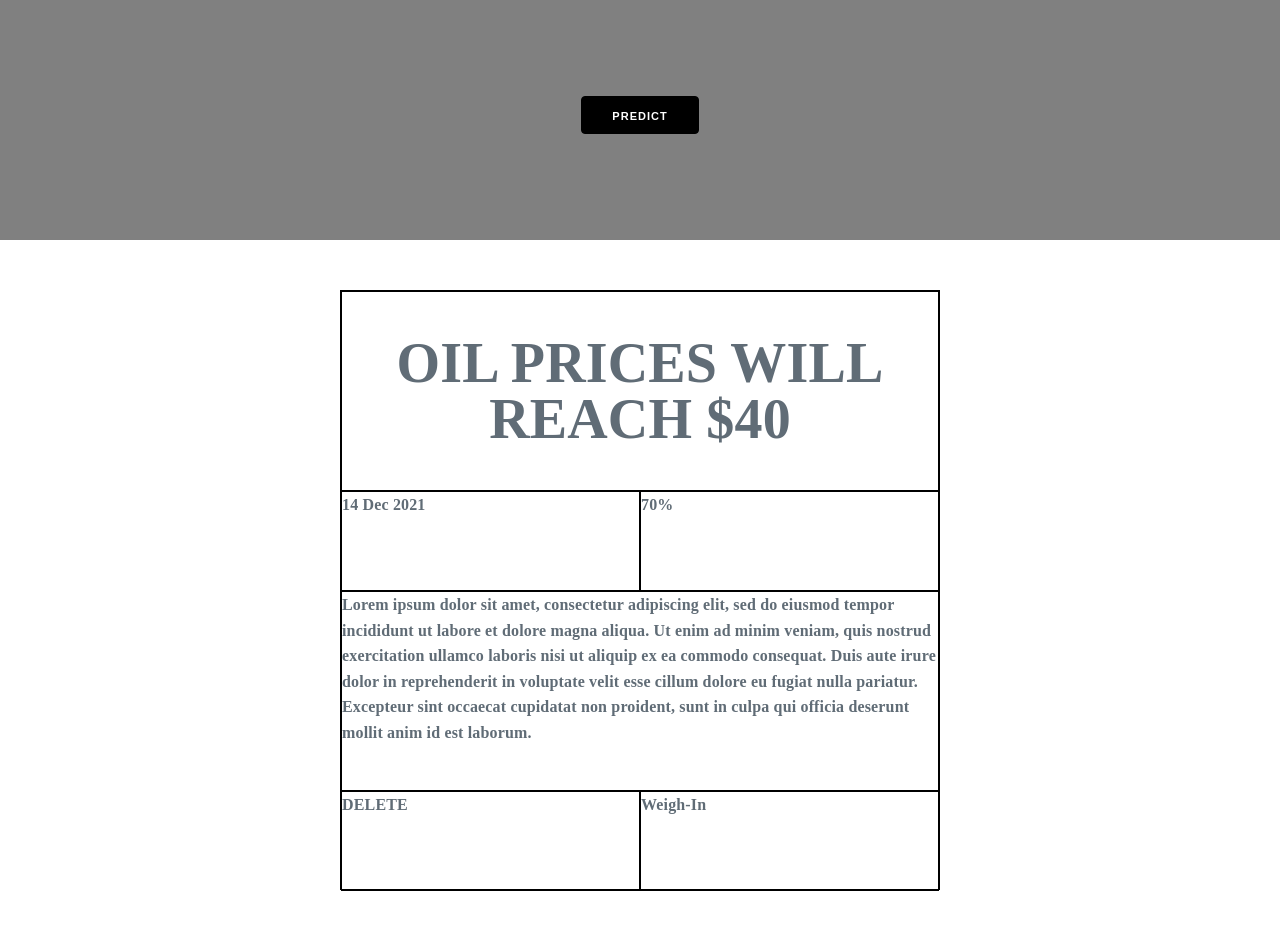
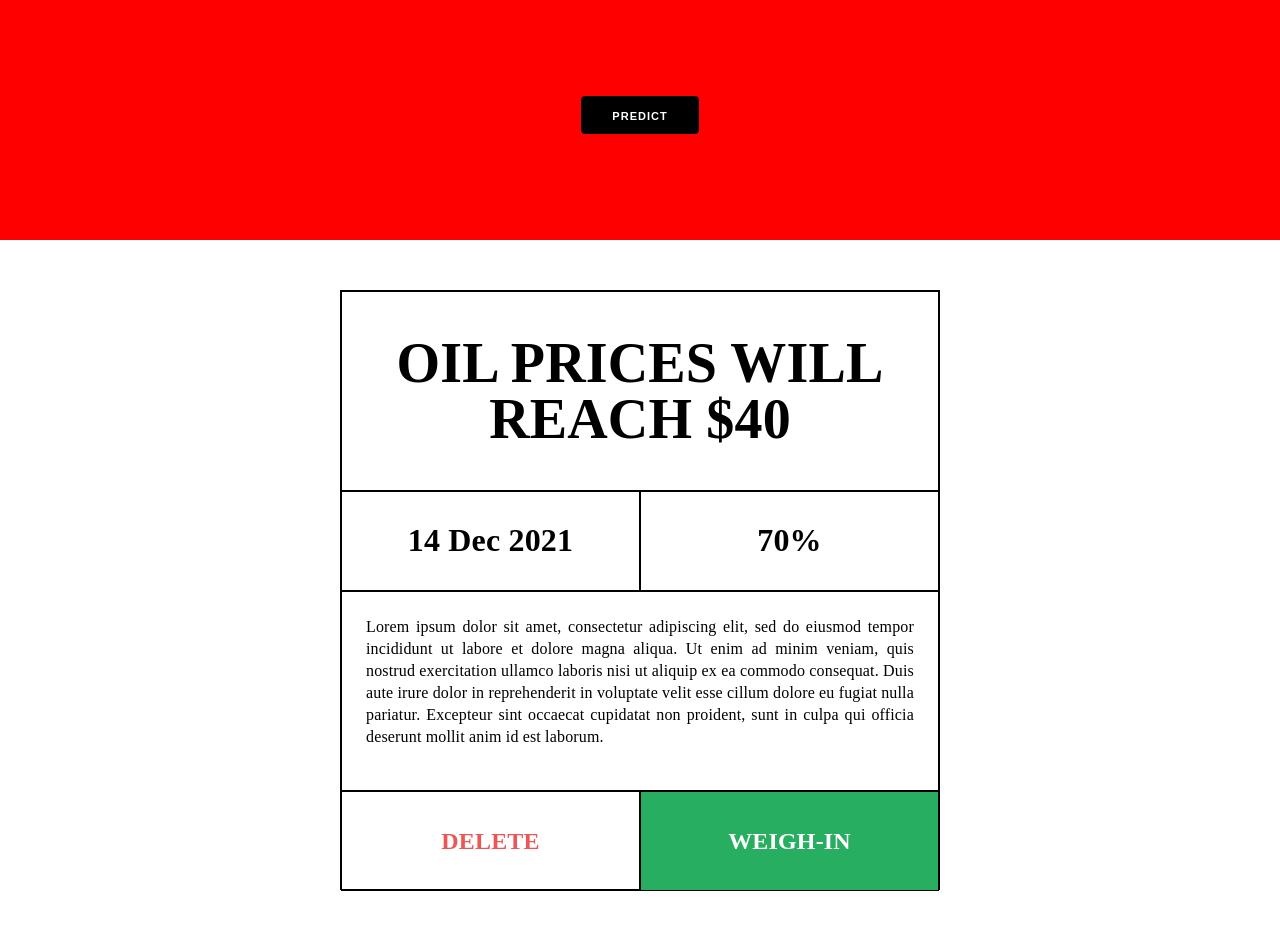
Before and after one commit to invertalwaysinvert/decisionJournal, a React (Create React App) app in the folder journal/: page /home in a window 1280 px wide. Shown: the top 952 px of the page. Built offline with nearby package versions, Linux system fonts and the light colour scheme.

Commit message:
Completed styling for Bets

```diff
--- a/journal/src/Bet.jsx
+++ b/journal/src/Bet.jsx
@@ -11,6 +11,7 @@ export const Bet = () => {
   const Font = styled.div`
     font-family: "Merriweather Sans";
     font-weight: Bold;
+    color: black;
   `;
 
   const Border = styled(Font)`
@@ -39,16 +40,31 @@ export const Bet = () => {
   const Date = styled(Border)`
     height: 100px;
     width: 50%;
+    display: flex;
+    flex-direction: row;
+    justify-content: center;
+    align-items: center;
+    font-size: 32px;
   `;
 
   const ConfidenceLevel = styled(Border)`
     height: 100px;
     width: 50%;
+    display: flex;
+    flex-direction: row;
+    justify-content: center;
+    align-items: center;
+    font-size: 32px;
   `;
 
   const Description = styled(Border)`
     height: 200px;
     width: 100%;
+    padding: 24px;
+    line-height: 22px;
+    font-weight: 400;
+    overflow: hidden;
+    text-align: justify;
   `;
 
   const Options = styled(Border)`
@@ -62,11 +78,24 @@ export const Bet = () => {
   const Delete = styled(Border)`
     height: 100px;
     width: 50%;
+    display: flex;
+    flex-direction: row;
+    justify-content: center;
+    align-items: center;
+    font-size: 24px;
+    color: #eb5757;
   `;
 
   const WeighIn = styled(Border)`
     height: 100px;
     width: 50%;
+    display: flex;
+    flex-direction: row;
+    justify-content: center;
+    align-items: center;
+    font-size: 24px;
+    background-color: #27ae60;
+    color: white;
   `;
 
   return (
@@ -87,7 +116,7 @@ export const Bet = () => {
       </Description>
       <Options>
         <Delete>DELETE</Delete>
-        <WeighIn>Weigh-In</WeighIn>
+        <WeighIn>WEIGH-IN</WeighIn>
       </Options>
     </BetStyle>
   );
--- a/journal/src/Dashboard.jsx
+++ b/journal/src/Dashboard.jsx
@@ -8,7 +8,7 @@ export const Dashboard = () => {
     justify-content: center;
     align-items: center;
     height: 30vh;
-    background-color: grey;
+    background-color: red;
   `;
 
   const Bets = styled.div`
```
Also changed, not shown: 1 other file (tests, documents, lock files or other folders).
